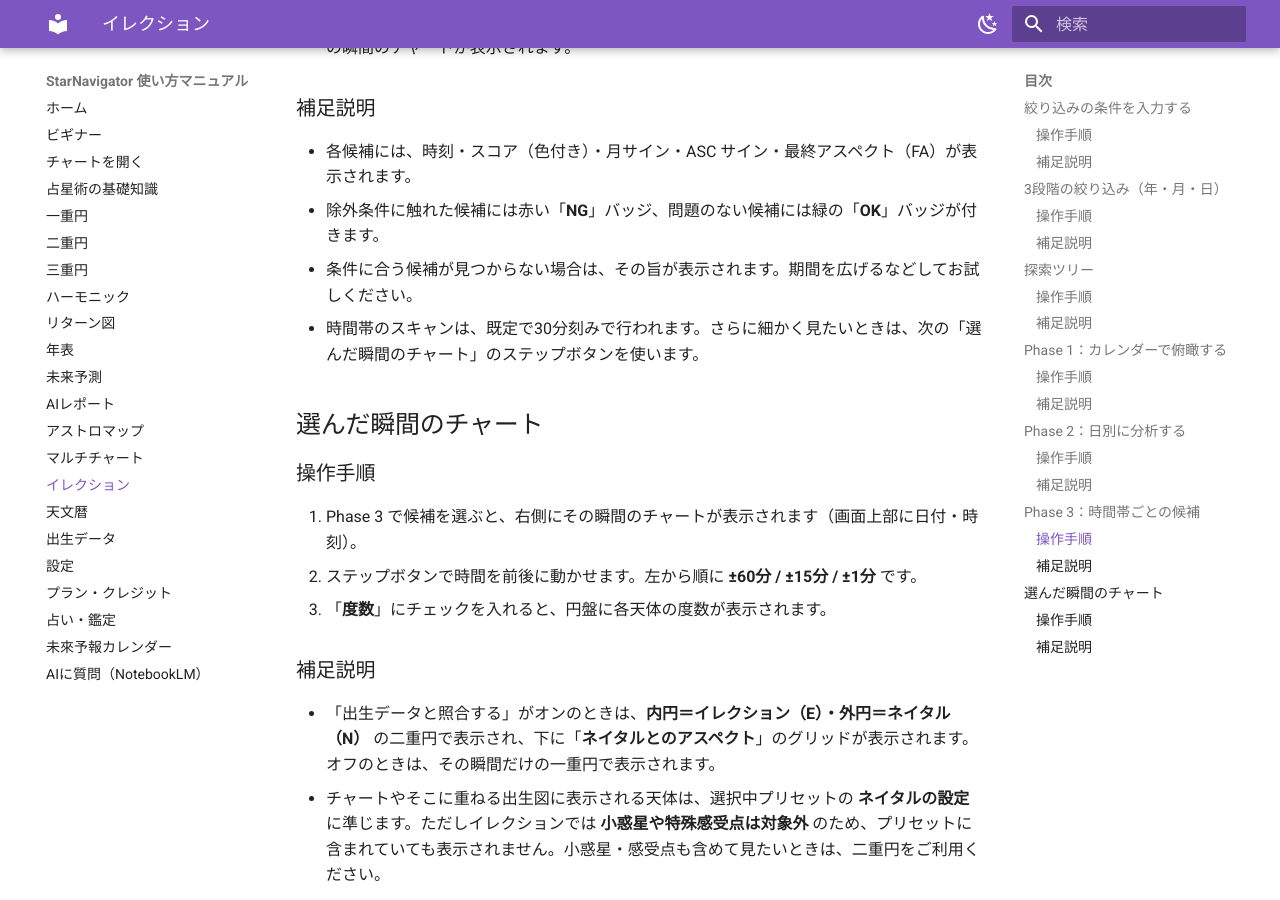
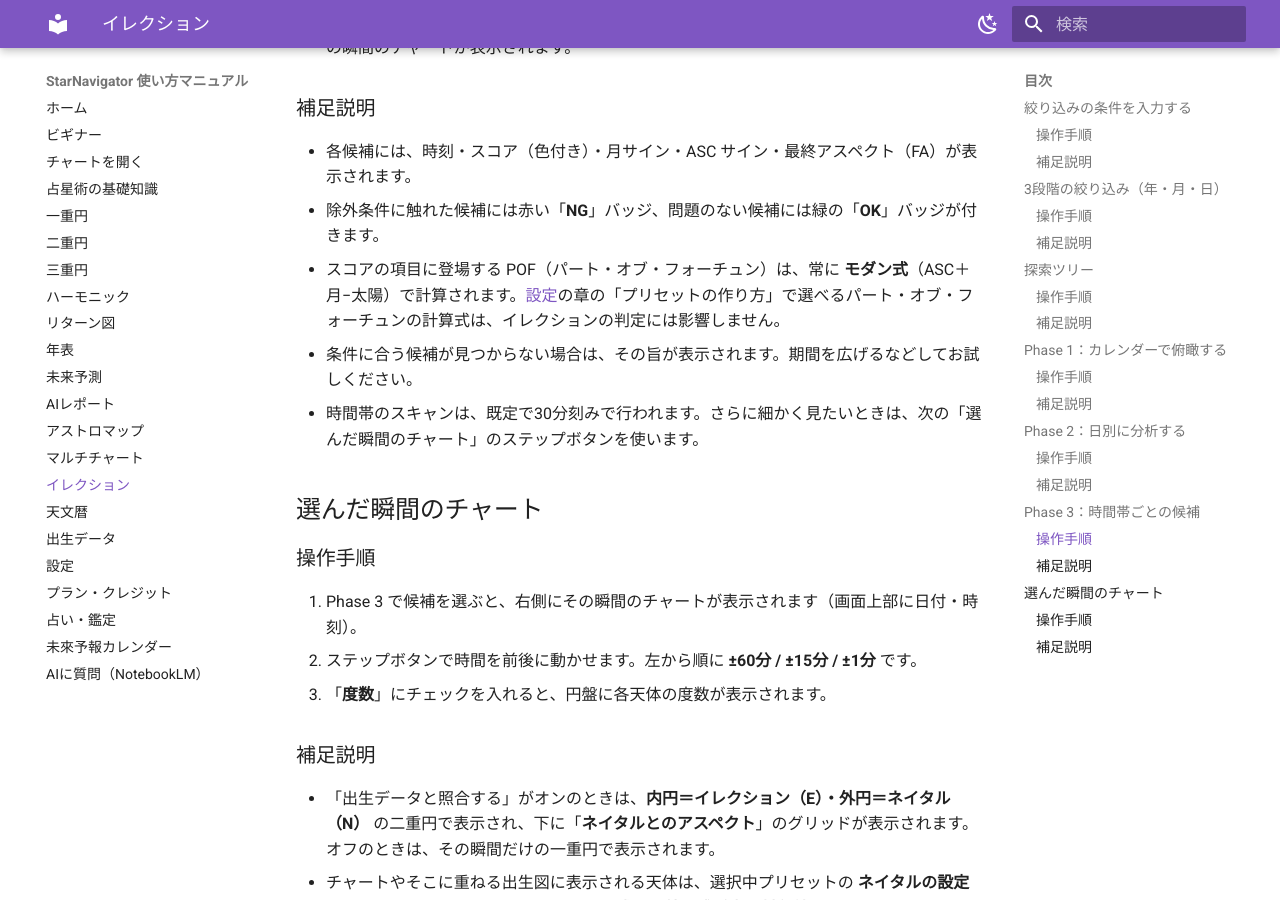
Before and after one commit to KeikoKagawa/starnavi-manual, an MkDocs documentation site: the page built from docs/election.md, in a window 1280 px wide and 900 px high, scrolled down 3071 px. Built offline with MkDocs 1.6.1 and Material for MkDocs 9.7.7, drawn with Linux system fonts in a browser that asks for light colours.

Commit message:
docs(election): スコアのPOFは常にモダン式(ASC+月-太陽)である旨を追記(設定のPOF計算式は影響しない)
Co-Authored-By: Claude Fable 5 <noreply@anthropic.com>

```diff
--- a/docs/election.md
+++ b/docs/election.md
@@ -102,6 +102,7 @@
 
 - 各候補には、時刻・スコア（色付き）・月サイン・ASC サイン・最終アスペクト（FA）が表示されます。
 - 除外条件に触れた候補には赤い「**NG**」バッジ、問題のない候補には緑の「**OK**」バッジが付きます。
+- スコアの項目に登場する POF（パート・オブ・フォーチュン）は、常に **モダン式**（ASC＋月−太陽）で計算されます。[設定](settings.md)の章の「プリセットの作り方」で選べるパート・オブ・フォーチュンの計算式は、イレクションの判定には影響しません。
 - 条件に合う候補が見つからない場合は、その旨が表示されます。期間を広げるなどしてお試しください。
 - 時間帯のスキャンは、既定で30分刻みで行われます。さらに細かく見たいときは、次の「選んだ瞬間のチャート」のステップボタンを使います。
 
```
